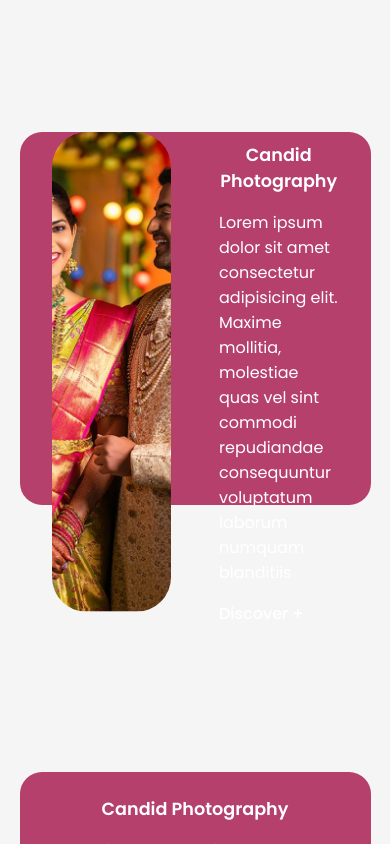
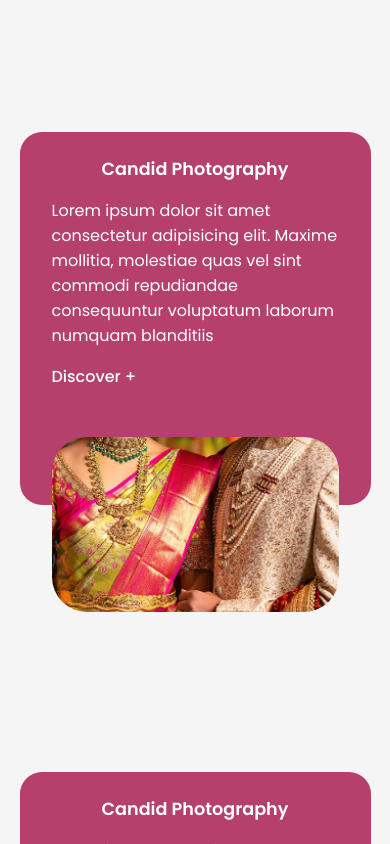
Before and after one commit to KrishnaDhingra/image-gallary-website, a React (Create React App) app: page / in a window 390 px wide. Shown: the part 1580-2424 px from the top of the page. Built offline with nearby package versions, Linux system fonts and the light colour scheme.

Commit message:
Fixed the flex direction problem

```diff
--- a/src/components/home-photo-samples/home-photo-samples.css
+++ b/src/components/home-photo-samples/home-photo-samples.css
@@ -72,6 +72,9 @@ h3 {
     grid-row: 1 / 3;
     border-radius: 22px;
   }
+  .main-samples-container > *:nth-child(odd) .content-container {
+    flex-direction: column;
+  }
   .content-container {
     flex-direction: column;
     gap: 3rem;
```
